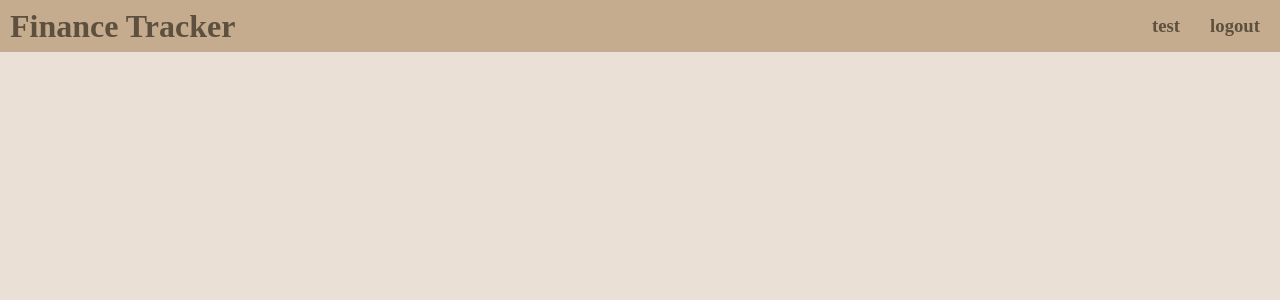
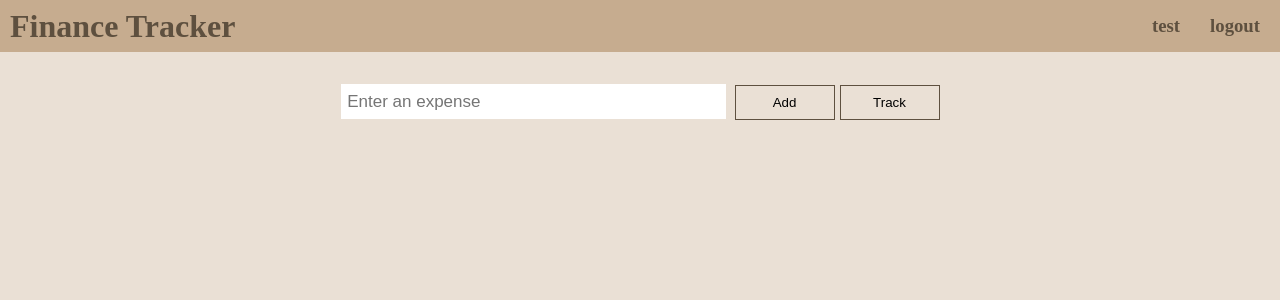
Before and after one commit to stanleytengg/CS1530-Final-Project, a Flask app: page /home in a window 1280 px wide. Shown: the top 300 px of the page. Run offline with Flask 3, Linux system fonts and the light colour scheme; a user stored in the database is signed in.

Commit message:
Add functionality: Add expense to database

```diff
--- a/routes.py
+++ b/routes.py
@@ -1,6 +1,6 @@
-from flask import render_template, request, redirect, url_for, flash
+from flask import render_template, request, redirect, url_for, flash, jsonify
 from flask_login import login_user, logout_user, current_user, login_required
-from models import User
+from models import User, Expense
 
 def routes(app, db, bcrypt):
 
@@ -70,3 +70,16 @@ def routes(app, db, bcrypt):
     def logout():
         logout_user()
         return redirect(url_for('login'))
+
+    # Route for adding expenses
+    @app.route('/add-expense', methods=['POST'])
+    def add_expense():
+        expense = float(request.form.get('add-expense'))
+        new_expense = Expense(amount=expense, user_id=current_user.uid)
+        db.session.add(new_expense)
+        db.session.commit()
+
+        return jsonify({
+            'id': new_expense.id,
+            'expense': new_expense.amount
+        })
--- /dev/null
+++ b/static/script.js
@@ -0,0 +1,65 @@
+document.addEventListener('DOMContentLoaded', function() {
+    // Gets the expense form
+    const expenseForm = document.getElementById('add-expenses-form');
+    if (expenseForm) {
+        expenseForm.addEventListener('submit', submitExpense);
+    }
+});
+
+async function submitExpense(e) {
+    e.preventDefault();
+
+    const expenseID = document.getElementById('new-expense');
+    const formData = new FormData();
+    formData.append('add-expense', expenseID.value);
+
+    const response = await fetch('/add-expense', {
+        method: 'POST',
+        body: formData
+    });
+
+    const data = await response.json();
+
+    // Updates list and shows message if response and data is working
+    if (response.ok && data) {
+        updateExpenseList(data);
+        showMessage('Expense added successfully!');
+    }
+
+    // Clears the input field
+    expenseID.value = '';
+}
+
+function updateExpenseList(data) {
+    const expenseList = document.getElementById('expense-list');
+    if (expenseList) {
+        const expenseElement = document.createElement('div');
+        expenseElement.className = 'expense-item';
+        expenseElement.innerHTML = `
+            <span class="expense-amount">$${data.expense.toFixed(2)}</span>
+            <span class="expense-id">#${data.id}</span>
+        `;
+        expenseList.prepend(expenseElement);
+    }
+}
+
+function showMessage(message) {
+    // Creates a message container
+    messageContainer = document.createElement('div');
+    messageContainer.id = 'message-container';
+    document.body.prepend(messageContainer);
+
+    // Creates the div container
+    const messageElement = document.createElement('div');
+    messageElement.className = 'message';
+    messageElement.textContent = message;
+
+    // Shows the message
+    messageContainer.appendChild(messageElement);
+
+    // Removes the message after 2 seconds
+    setTimeout(() => {
+        messageElement.remove();
+        messageContainer.remove();
+    }, 1000);
+}
--- a/static/style.css
+++ b/static/style.css
@@ -107,3 +107,75 @@ input.register-login-btn {
 #login-username a:hover {
     color: #453b2e;
 }
+
+#data {
+    display: grid;
+    justify-content: center;
+}
+
+#expenses-form {
+    display: flex;
+    margin-top: 60px;
+    align-items: center;
+}
+
+#add-expenses-form {
+    margin-top: 15px;
+}
+
+#add-expenses-form input {
+    height: 35px;
+    width: 385px;
+    font-size: 17px;
+    background-color: white;
+    border: transparent;
+    margin-top: 1px;
+}
+
+#track-expenses-form {
+    margin-top: 17px;
+}
+
+.btn {
+    height: 35px;
+    width: 100px;
+    margin-bottom: 2px;
+    margin-left: 5px;
+    border: 1px solid #5e503f;
+    background-color: transparent;
+}
+
+.btn:hover {
+    border: transparent;
+    background-color: #5e503f;
+    color: #c6ac8f;
+    cursor: pointer;
+}
+
+#message-container {
+    position: fixed;
+    text-align: center;
+    top: 20px;
+    left: 50%;
+    z-index: 1000;
+    transform: translateX(-50%);
+}
+
+.message {
+    padding: 10px 20px;
+    margin-bottom: 10px;
+    border-radius: 4px;
+    min-width: 200px;
+    background-color: #caebd2;
+    color: #045517;
+    border: 1px solid #bce5c6;
+}
+
+.expense-item {
+    padding: 10px;
+    margin: 5px 0;
+    background-color: #faf5ef;
+    border-radius: 4px;
+    display: flex;
+    justify-content: space-between;
+}
--- a/templates/base.html
+++ b/templates/base.html
@@ -4,7 +4,7 @@
     <meta name="viewport" content="width=device-width, initial-scale=1.0">
     <title>{% block title %}{% endblock %}</title>
     <link rel="stylesheet" href="{{ url_for('static', filename='style.css') }}">
-    <!-- <script src="{{ url_for('static', filename='script.js') }}"></script> -->
+    <script src="{{ url_for('static', filename='script.js') }}"></script>
 </head>
 <body>
 {% block content %}{% endblock %}
--- a/templates/home.html
+++ b/templates/home.html
@@ -12,4 +12,16 @@
         <h3><a href="{{ url_for('logout') }}">logout</a></h3>
     </div>
 </div>
+<div id="data">
+    <div id="expenses-form">
+        <form id="add-expenses-form">
+            <input type="text" id="new-expense" name="add-expense" placeholder=" Enter an expense" required>
+            <button type="submit" class="btn">Add</button>
+        </form>
+        <form id="track-expenses-form">
+            <input type="submit" value="Track" class="btn">
+        </form>
+    </div>
+    <div id="expense-list"></div>
+</div>
 {% endblock %}
```
